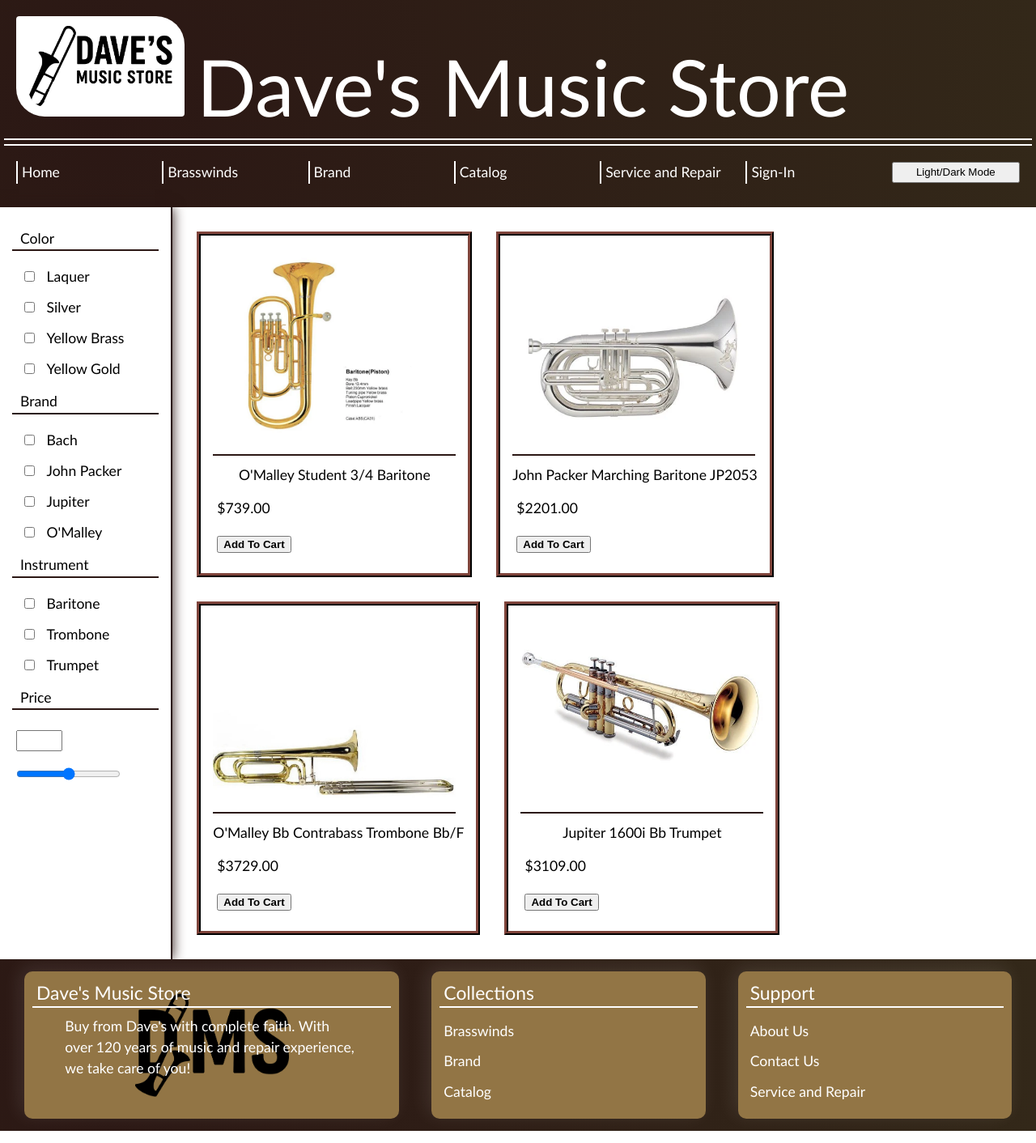
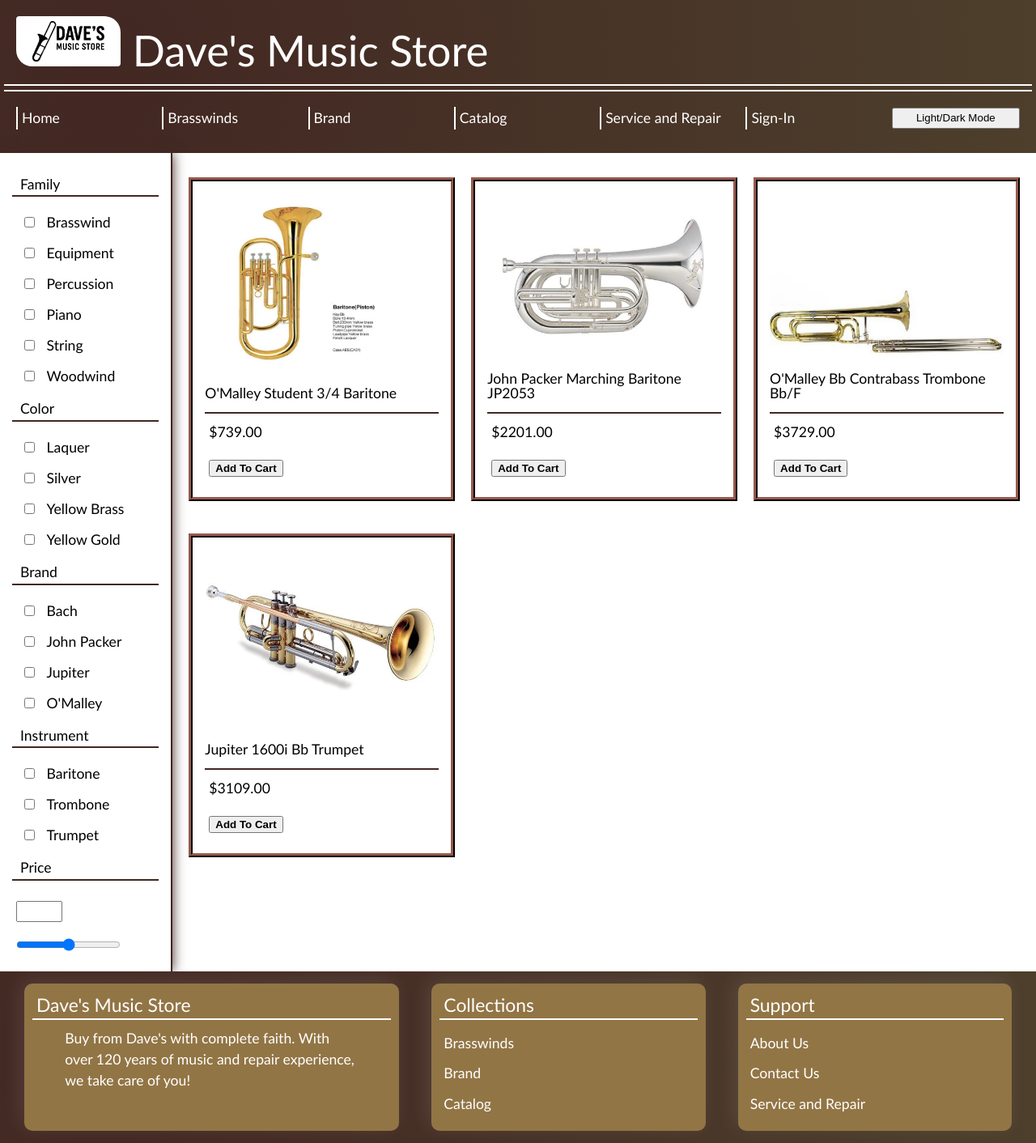
Before and after one commit to Miles-Wiser/TESD_1700_Server-side_Web_Development, a PHP site: page /catalog.html in a window 1280 px wide. Shown: the whole page at 81% size. Run offline with PHP 8.4, Linux system fonts and the light colour scheme.

Commit message:
Update site styles, pages, and images
Refactor CSS and adjust page layouts and sign-in styles.
Replace deprecated logos with new landing images.
Update product catalog documentation and README.

```diff
--- a/Project/CSS/catalog.css
+++ b/Project/CSS/catalog.css
@@ -1,42 +1,46 @@
 /* main Styles */
 main {
-    display: flex;
-    flex-flow: row wrap;
-    justify-content: flex-start;
-    align-items: stretch;
+    display: grid;
+    grid-template-columns: repeat(3, 1fr);
+    grid-template-rows: repeat(auto-fill, minmax(0, 430px));
+    gap: 10px;
 }
 
 /* Figure Styles */
 .container-product {
-    align-content: flex-end;
-    margin: 15px;
+    display: flex;
+    flex-flow: column;
+    justify-content: flex-end;
+    margin: 15px 5px;
     padding: 15px;
-    border: 5px ridge #2b1714;
+    border: 5px ridge #422722;
 }
 
 figure {
-    display: flex;
-    flex-flow: column nowrap;
+    border-bottom: 2px solid #422722;
 }
 
 figure img {
-    padding-bottom: 15px;
-    border-bottom: 2px solid #2b1714;
+    padding: 15px auto;
+    max-height: 220px;
 }
 
 figure figcaption {
-    margin: 15px auto 10px;
+    margin: 15px auto;
 }
 /* ===============
     Phone Devices
    =============== */
-@media only screen and (max-width: 640px) {
+@media only screen and (max-width: 480px) {
+    main {
+        display: block;
+    }
 }
 
 /* ===================
     Computers/Tablets
    =================== */
-@media only screen and (min-width: 641px) {
+@media only screen and (min-width: 481px) {
     body {
         display: grid;
         grid-template-areas:
--- a/Project/CSS/layout.css
+++ b/Project/CSS/layout.css
@@ -16,7 +16,7 @@
 header {
     padding: 5px;
     color: white;
-    background: radial-gradient(circle at 10%, #2b1714, #332819);
+    background: radial-gradient(circle at 10%, #422722, #4d3f2c);
 }
 
 header .header-logo {
@@ -29,9 +29,10 @@
 }
 
 header .header-logo img {
+    height: 50px;
     margin-right: 10px;
-    padding: 12px 15px;
-    border-radius: 4px 35px;
+    padding: 6px 20px;
+    border-radius: 4px 20px;
     background-color: white;
 }
 
@@ -60,8 +61,8 @@
 /* aside Styles */
 aside {
     padding: 15px 15px;
-    border-right: 2px solid #2b1714;
-    box-shadow: 0px 0px 15px #2b1714;
+    border-right: 2px solid #422722;
+    box-shadow: 0px 0px 15px #422722;
 }
 
 /* footer Styles */
@@ -72,7 +73,7 @@
         align-items: stretch;
         padding: 10px;
         color: white;
-        background: radial-gradient(circle at 10%, #2b1714, #332819);
+        background: radial-gradient(circle at 10%, #422722, #4d3f2c);
     }
 
     footer .nav-footer {
@@ -90,7 +91,6 @@
 
     footer #container-greeting {
         flex: 1 0 200px;
-        background: #927545 url("../Images/daves-music-store-sm-logo.png") no-repeat center / 190px;
         box-shadow: -5px -5px 25px rgba(255, 255, 255, .1);
         color: rgb(255, 255, 255);
     }
@@ -100,8 +100,9 @@
     }
 
 /* Figure Styles */
-img {
-    max-width: 300px;
+figure img {
+    width: 100%;
+    height: auto;
 }
 
 /* List Styles */
@@ -111,7 +112,7 @@
 
 /* h Styles */
 h1 {
-    font-size: 5.5em;
+    font-size: 3em;
 }
 
 h2 {
@@ -130,7 +131,7 @@
 h4 {
     margin: 15px auto;
     padding: 0px 10px 5px;
-    border-bottom: 2px solid #2b1714;
+    border-bottom: 2px solid #422722;
 }
 
 /* p Styles */
@@ -169,7 +170,7 @@
 /* form Styles */
 form {
     padding: 15px;
-    border: 2px solid #2b1714;
+    border: 2px solid #422722;
     border-radius: 5px;
     background-color:#faedd7
 }
--- a/Project/CSS/sign-in.css
+++ b/Project/CSS/sign-in.css
@@ -15,11 +15,11 @@
 /* ===============
     Phone Devices
    =============== */
-@media only screen and (max-width: 640px) {
+@media only screen and (max-width: 480px) {
 }
 
 /* ===================
     Computers/Tablets
    =================== */
-@media only screen and (min-width: 641px) {
+@media only screen and (min-width: 481px) {
 }
--- a/Project/catalog.html
+++ b/Project/catalog.html
@@ -16,7 +16,7 @@
 <body>
     <header>
         <div class="header-logo">
-            <img src="../Project/Images/daves-music-store-logo.png" alt="Dave's Music Store Logo" height="100px">
+            <img src="../Project/Images/daves-music-store-logo.png" alt="Dave's Music Store Logo">
             <h1>Dave's Music Store</h1>
         </div>
         <nav id="nav-header">
@@ -36,37 +36,73 @@
                 <img src="../Project/Databases-Info/om_student_bari.jpg" alt="O'Malley Student Baritone">
                 <figcaption>O'Malley Student 3/4 Baritone</figcaption>
             </figure>
+            <div>
                 <p>$739.00</p>
                 <input class="btnAddToCart" type="submit" name="om-student-bari" value="Add To Cart">
-
+            </div>
         </div>
         <div class="container-product">
             <figure>
                 <img src="../Project/Databases-Info/jp_marching_bari.jpg" alt="John Packer Marching Baritone">
                 <figcaption>John Packer Marching Baritone JP2053</figcaption>
             </figure>
+            <div>
                 <p>$2201.00</p>
                 <input class="btnAddToCart" type="submit" name="jp-marching-bari" value="Add To Cart">
+            </div>
         </div>
         <div class="container-product">
             <figure>
                 <img src="../Project/Databases-Info/om_Bb_trom.jpg" alt="O'Malley Bb ContraBass Trombone">
                 <figcaption>O'Malley Bb Contrabass Trombone Bb/F</figcaption>
             </figure>
+            <div>
                 <p>$3729.00</p>
                 <input class="btnAddToCart" type="submit" name="om-contrabass-trom" value="Add To Cart">
+            </div>
         </div>
         <div class="container-product">
             <figure>
                 <img src="../Project/Databases-Info/ju_1600i_trum.jpg" alt="Jupiter 1600i Bb Trumpet">
                 <figcaption>Jupiter 1600i Bb Trumpet</figcaption>
             </figure>
+            <div>
                 <p>$3109.00</p>
                 <input class="btnAddToCart" type="submit" name="ju-1600i-trum" value="Add To Cart">
+            </div>
         </div>
     </main>
 
     <aside>
+        <div class="filter">
+            <h4>Family</h4>
+            <ul id="list-family">
+                <li>
+                    <input id="brasswind" name="brasswind" type="checkbox">
+                    <label for="brasswind">Brasswind</label>
+                </li>
+                <li>
+                    <input id="equipment" name="equipment" type="checkbox">
+                    <label for="equipment">Equipment</label>
+                </li>
+                <li><input id="percussion" name="percussion" type="checkbox">
+
+                    <label for="percussion">Percussion</label>
+                </li>
+                <li>
+                    <input id="piano" name="piano" type="checkbox">
+                    <label for="piano">Piano</label>
+                </li>
+                <li>
+                    <input id="string" name="string" type="checkbox">
+                    <label for="string">String</label>
+                </li>
+                <li>
+                    <input id="woodwind" name="woodwind" type="checkbox">
+                    <label for="woodwind">Woodwind</label>
+                </li>
+            </ul>
+        </div>
         <div class="filter">
             <h4>Color</h4>
             <ul id="list-color">
--- a/Project/sign-in.html
+++ b/Project/sign-in.html
@@ -16,7 +16,7 @@
 <body>
     <header>
         <div class="header-logo">
-            <img src="../Project/Images/daves-music-store-logo.png" alt="Dave's Music Store Logo" height="100px">
+            <img src="../Project/Images/daves-music-store-logo.png" alt="Dave's Music Store Logo">
             <h1>Dave's Music Store</h1>
         </div>
         <nav id="nav-header">
```
Also changed, not shown: Project/CSS/index.css (+37 -2 lines), Project/Databases-Info/product_catalog.md (+12 -0 lines), Project/index.html (+19 -11 lines), Project/Images/daves-music-store-favicon.png (deleted), Project/Images/daves-music-store-sm-logo.png (deleted), Project/Images/landing-pg-electric.jpg (added), Project/Images/landing-pg-fhorn.jpg (added), Project/Images/landing-pg-piano.jpg (added), Project/Images/landing-pg-sax.jpg (added), README.md. Lines whose indentation alone changed are shown as unchanged.
